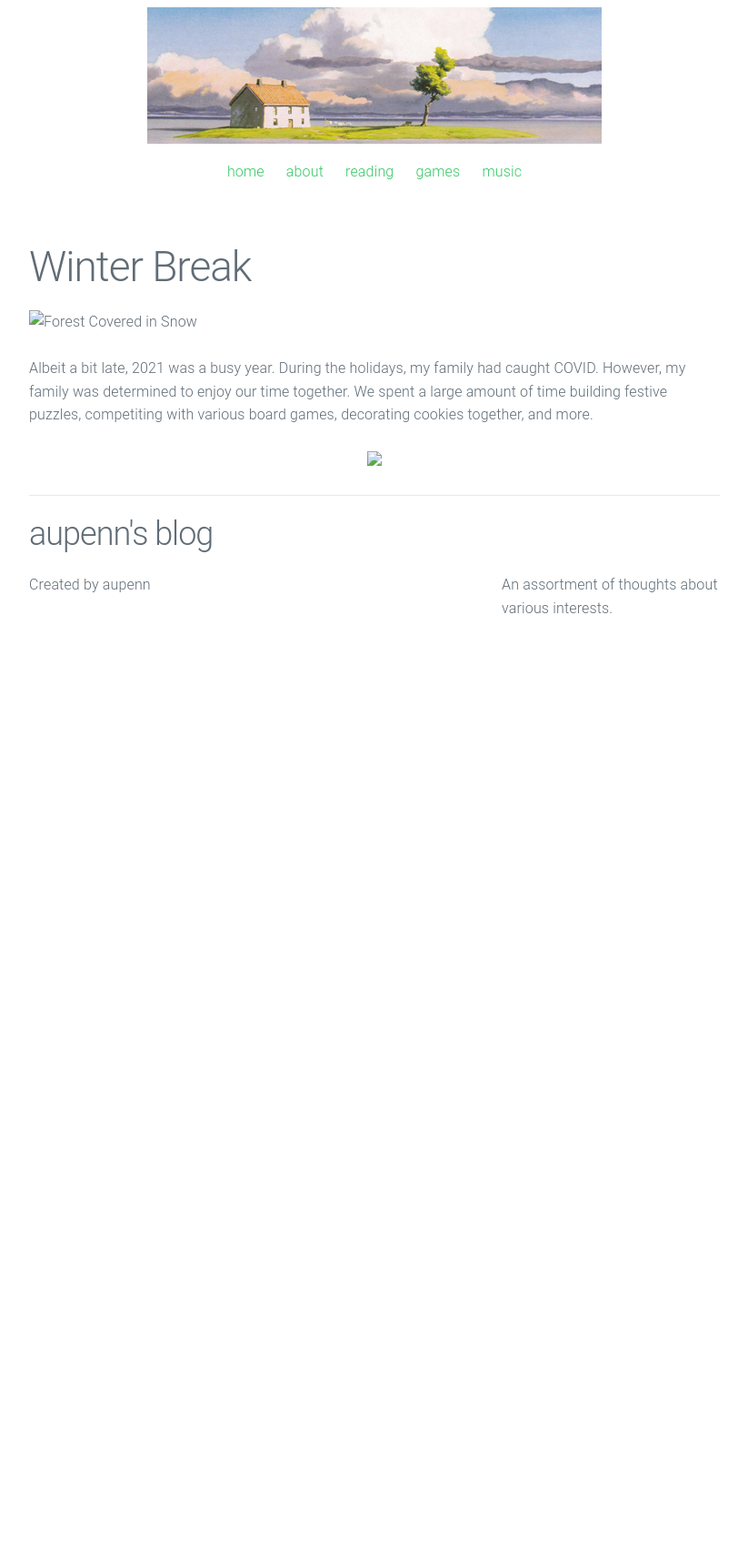
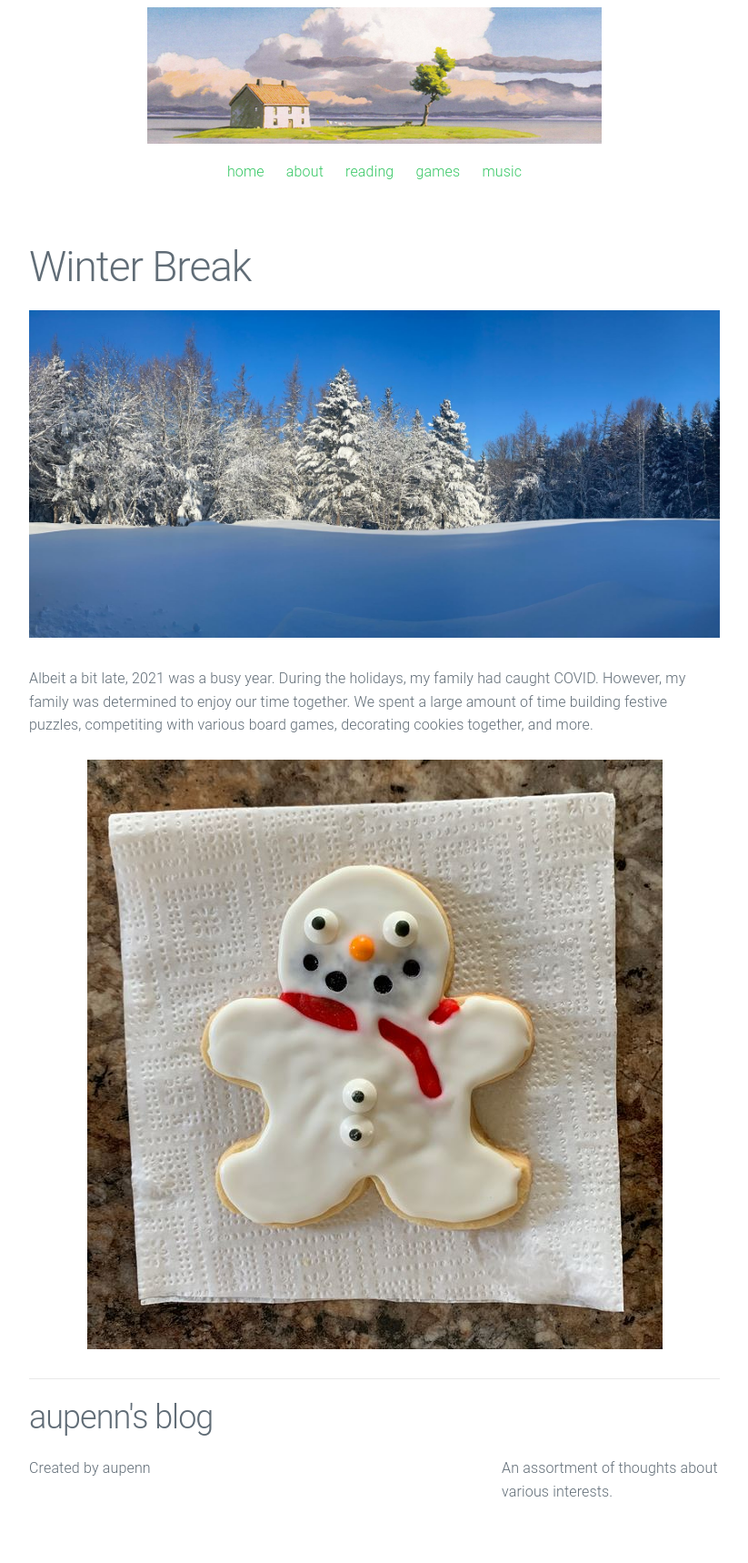
Before and after one commit to aupenn/loggit, a Jekyll site: the page built from _posts/2022-01-12-winter-break.markdown, in a window 1280 px wide. Shown: the whole page at 91% size, without its empty margins (228-1051 px from the left). Built offline with Jekyll 4.4.1, drawn with Linux system fonts in a browser that asks for light colours; before the commit the page ends 900 px from its top, so only the background shows below that.

Commit message:
Update 2022-01-12-winter-break.markdown

```diff
--- a/_posts/2022-01-12-winter-break.markdown
+++ b/_posts/2022-01-12-winter-break.markdown
@@ -5,14 +5,14 @@ date:   2022-01-12 23:37:00
 preview: https://aupenn.github.io/oriental/photos/winterbreak_thumbnail.jpg
 ---
 
-![Forest Covered in Snow](https://aupenn.github.io/oriental/photos/winterbreak_real.JPG)
+![Forest Covered in Snow](https://aupenn.github.io/loggit/photos/winterbreak_real.JPG)
 
 Albeit a bit late, 2021 was a busy year. During the holidays, my family had caught COVID. However, my family was determined to enjoy
 our time together. We spent a large amount of time building festive puzzles, competiting with various board games, decorating cookies together, and more.
 
 
 <p align="center">
-  <img src="https://aupenn.github.io/oriental/photos/snowgingerbreadman.JPG" />
+  <img src="https://aupenn.github.io/loggit/photos/snowgingerbreadman.JPG" />
 </p>
 
 <!--
```
